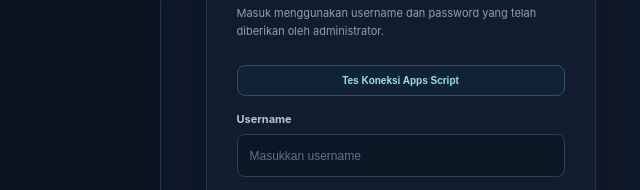
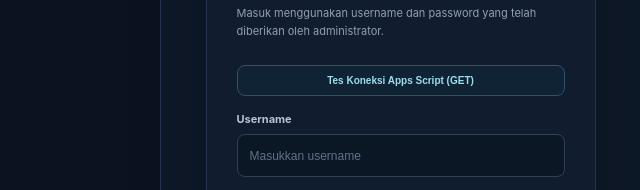
Before and after one commit to denisrohmansyah-cloud/EnergyMonitor, a plain HTML site: page login.html in a window 1280 px wide. Shown: the part 238-428 px from the top of the page, 640-1280 px from the left. Drawn offline with Linux system fonts and the light colour scheme.

Commit message:
Label Apps Script health test as GET

```diff
--- a/login.html
+++ b/login.html
@@ -29,7 +29,7 @@
       <h2>Login Pelanggan</h2>
       <p>Masuk menggunakan username dan password yang telah diberikan oleh administrator.</p>
       <div class="auth-message-box info" id="backendNotice">Menghubungkan ke layanan autentikasi Energy Monitor.</div>
-      <button class="auth-test-btn" id="testConnectionBtn" type="button">Tes Koneksi Apps Script</button>
+      <button class="auth-test-btn" id="testConnectionBtn" type="button">Tes Koneksi Apps Script (GET)</button>
       <div class="auth-message-box info" id="connectionMessage" role="status"></div>
       <div class="auth-message-box error" id="loginMessage" role="alert"></div>
       <form id="loginForm">
```
